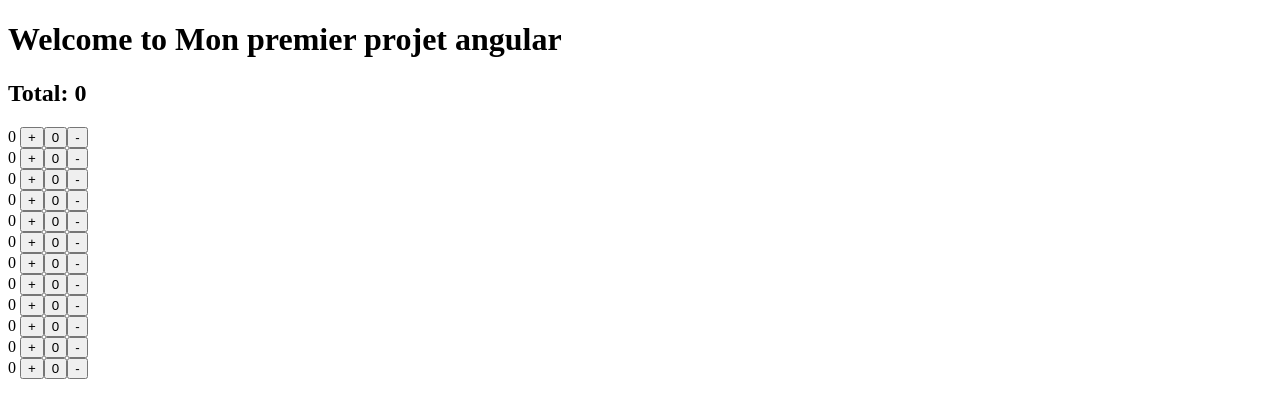
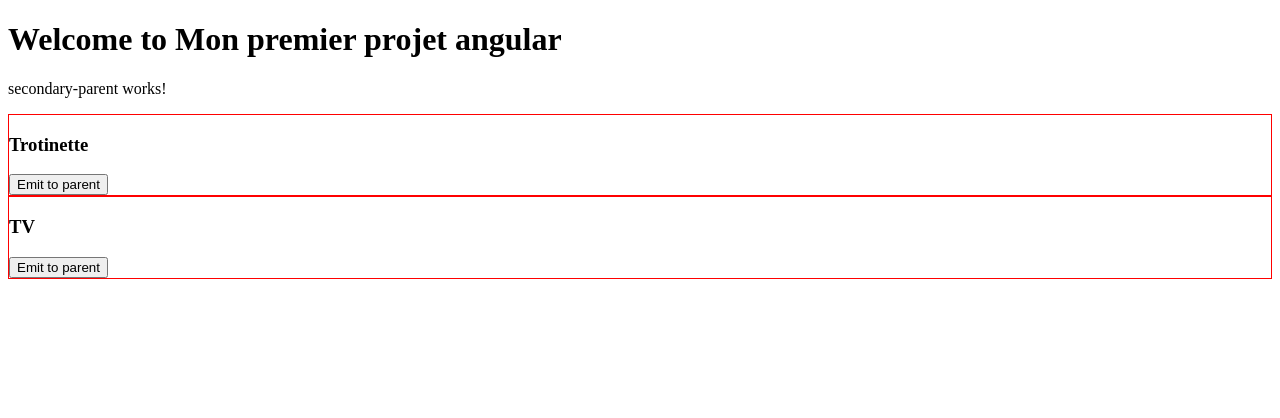
Before and after one commit to Spiff77/agapril, an Angular app: page / in a window 1280 px wide. Shown: the top 418 px of the page. Built offline with nearby package versions, Linux system fonts and the light colour scheme.

Commit message:
HostListener + [hidden]

```diff
--- a/src/app/app.component.html
+++ b/src/app/app.component.html
@@ -1,3 +1,3 @@
 <h1>Welcome to {{title}}</h1>
 
-<app-total></app-total>
+<app-secondary-parent></app-secondary-parent>
--- a/src/app/child/child.component.html
+++ b/src/app/child/child.component.html
@@ -1,3 +1,3 @@
  <h3>{{productName}}</h3>
- <p>Lorem ipsum dolor sit amet, consectetur adipisicing elit. Ab, ipsa unde. Blanditiis exercitationem nostrum nulla! Accusantium dicta dolores iure maxime optio, quibusdam veniam. Aliquid labore perferendis praesentium soluta sunt voluptates!</p>
+ <p [hidden]="!product">Lorem ipsum dolor sit amet, consectetur adipisicing elit. Ab, ipsa unde. Blanditiis exercitationem nostrum nulla! Accusantium dicta dolores iure maxime optio, quibusdam veniam. Aliquid labore perferendis praesentium soluta sunt voluptates!</p>
  <button (click)="sendValue()">Emit to parent</button>
--- a/src/app/child/child.component.scss
+++ b/src/app/child/child.component.scss
@@ -1,4 +1,5 @@
 :host{
    border:1px solid red;
    display: block;
+   cursor: pointer;
 }
--- a/src/app/child/child.component.ts
+++ b/src/app/child/child.component.ts
@@ -1,4 +1,5 @@
-import {Component, EventEmitter, Input, Output} from '@angular/core';
+import {Component, EventEmitter, HostListener, Input, Output} from '@angular/core';
+import {Product} from '../model/product.model';
 
 @Component({
   selector: 'app-child',
@@ -13,6 +14,12 @@ export class ChildComponent {
   @Output()
   out = new EventEmitter<string>();
 
+  product: Product|undefined= undefined
+
+  @HostListener('click')
+  selectItem(){
+    console.log(this.productName)
+  }
 
   sendValue() {
     this.out.emit("Hello "+this.productName?.length)
```
